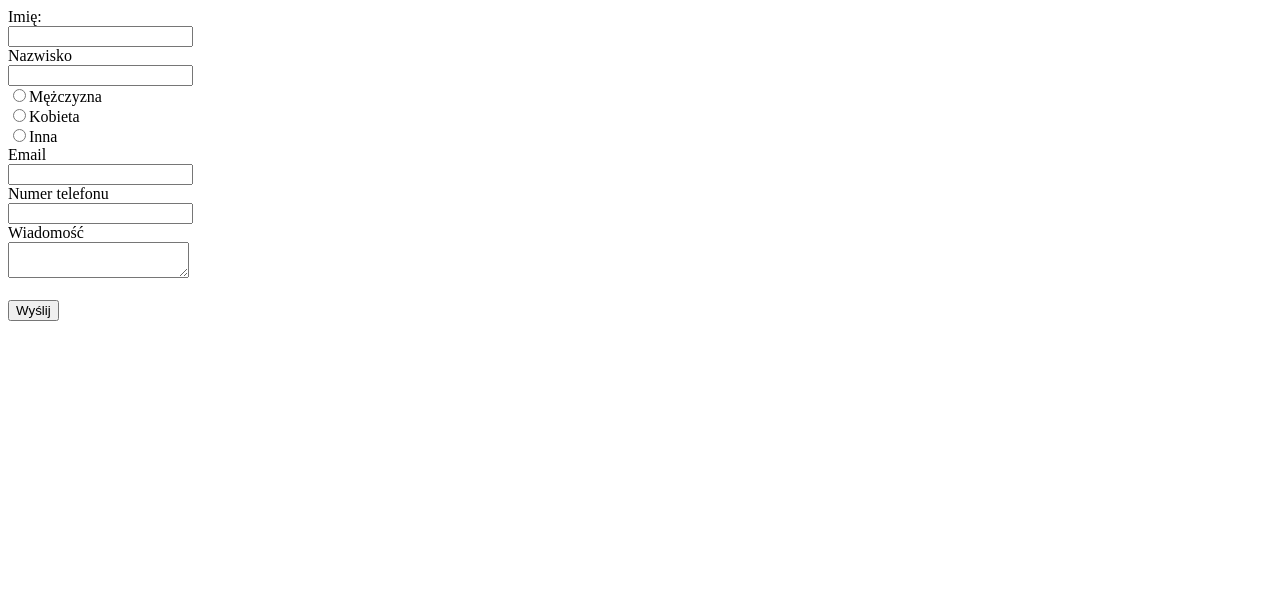
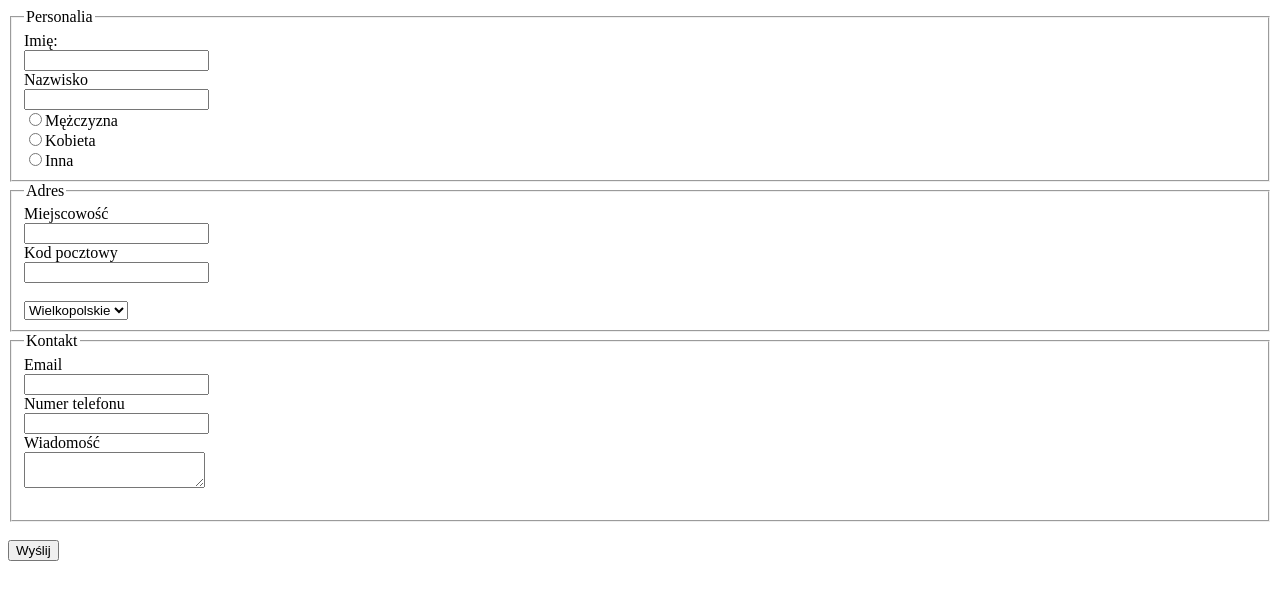
Before and after one commit to artur9501/artur9501.github.io, a plain HTML site: page warsztaty/formularz/index.html in a window 1280 px wide. Drawn offline with Linux system fonts and the light colour scheme.

Commit message:
Dodanie adresu

```diff
--- a/warsztaty/formularz/index.html
+++ b/warsztaty/formularz/index.html
@@ -1,11 +1,15 @@
 <!DOCTYPE html>
-<html lang="en">
+<html lang="pl">
+
 <head>
     <meta charset="UTF-8">
     <title>Document</title>
 </head>
+
 <body>
     <form action="https://formspree.io/artur.mlody11@wp.pl" method="post">
+        <fieldset>
+            <legend>Personalia</legend>
             <label for="imie">Imię:</label><br/>
             <input type="text" name="name" id="name"><br/>
             <label for="nazwisko">Nazwisko</label><br/>
@@ -13,17 +17,34 @@
             <input type="radio" name="gender" value="male">Mężczyzna<br/>
             <input type="radio" name="gender" value="female">Kobieta<br/>
             <input type="radio" name="gender" value="other">Inna<br/>
+            </fieldset>
+            <fieldset>
+            <legend>Adres</legend>
+            <label for="miejscowosc">Miejscowość</label><br/>
+            <input type="text" name="miejscowosc" id="miejscowosc"><br/>
+            <label for="Kod">Kod pocztowy</label><br/>
+            <input type="text" name="kod" id="kod"><br/><br/>
+            <select>
+           <option value="Wielkopolskie">Wielkopolskie</option>
+           <option value="Mazowieckie">Mazowieckie</option>
+           <option value="Opolskie">Opolskie</option>
+       </select>
+       </fieldset>
 
+        <fieldset>
+            <legend>Kontakt</legend>
             <label for="email">Email</label><br/>
             <input type="text" name="email" id="email"><br/>
             <label for="number">Numer telefonu</label><br/>
-       <input type="number" name="number" id="number" ><br/>
+            <input type="number" name="number" id="number"><br/>
             <label for="wiadomosc">Wiadomość</label><br/>
             <textarea maxlength="100"></textarea><br/><br/>
+        </fieldset><br/>
 
         <input type="submit" value="Wyślij"><br/><br/>
     </form>
 
 
 </body>
+
 </html>
```
Lines whose indentation alone changed are shown as unchanged.
